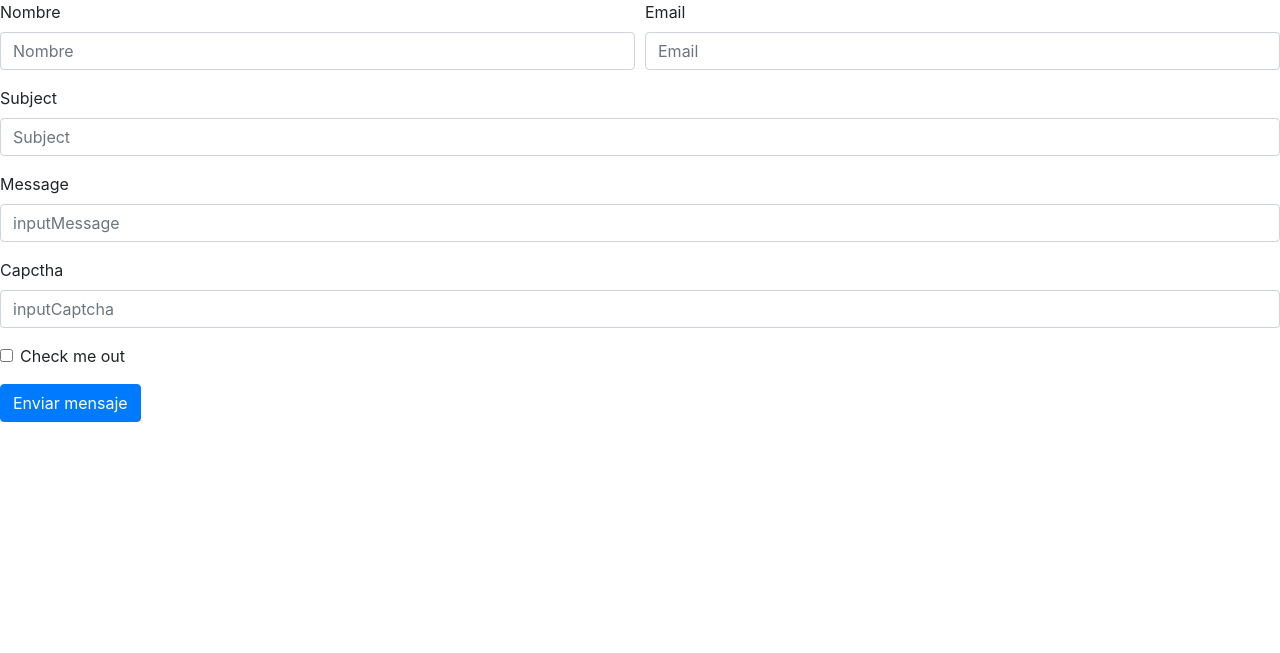
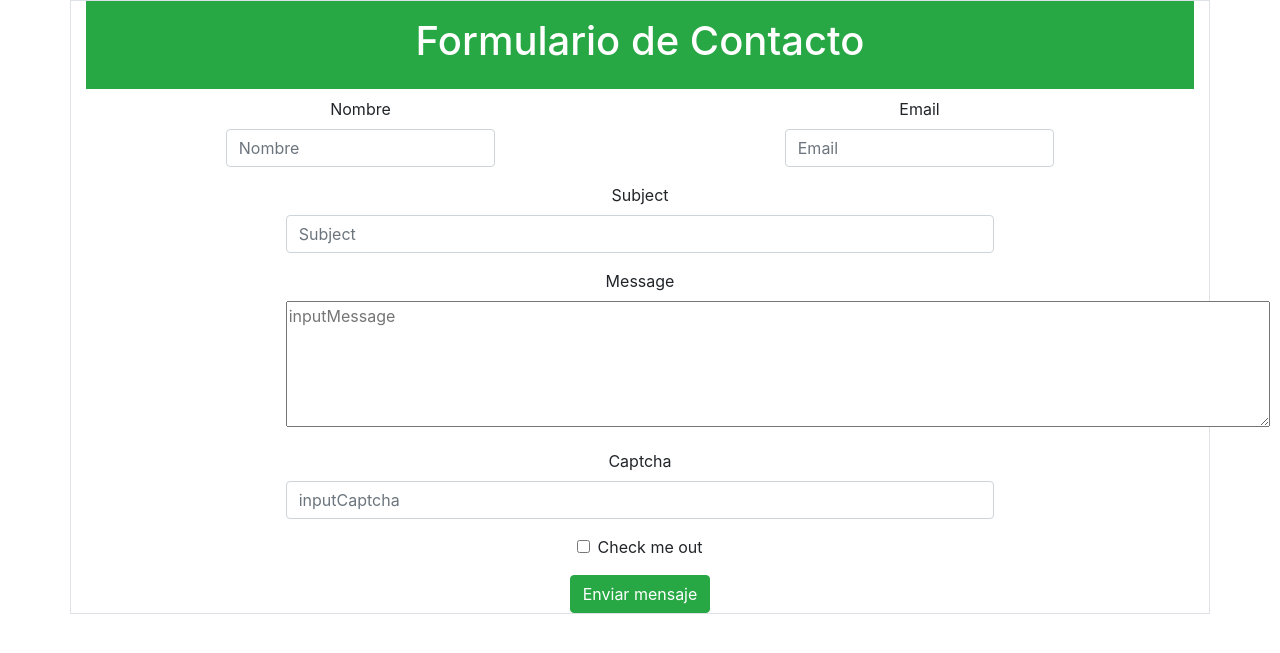
Before and after one commit to Luis219/Tarea1U2, a Flask app: template templates/layouts/index.html in a window 1280 px wide. Shown: the top 653 px of the page. Run offline with Flask 2, Linux system fonts and the light colour scheme; the template is opened without the code that fills it, so the values that code supplies are empty; some libraries are stand-ins or nearby versions.

Commit message:
formulario

```diff
--- a/app.py
+++ b/app.py
@@ -24,7 +24,7 @@ def index():
 
     """
 
-    return render_template("layouts/block_hopper.html")
+    return render_template("layouts/index.html")
 
 
 if __name__ == "__main__":
--- a/templates/layouts/index.html
+++ b/templates/layouts/index.html
@@ -20,27 +20,30 @@
    crossorigin="anonymous"></script>
 </head>
 <body>
-    <form>
-        <div class="form-row">
-          <div class="form-group col-md-6">
+    <form class="container border text-center">
+        <div class="p-3 mb-2 bg-success text-white">
+        <h1>Formulario de Contacto</h1>
+        </div>
+        <div class="form-row ">
+          <div class="form-group col-lg-3 col-md-3 mx-auto ">
             <label for="inputName">Nombre</label>
             <input type="text" class="form-control" id="inputName" placeholder="Nombre">
           </div>
-          <div class="form-group col-md-6">
+          <div class="form-group col-lg-3 col-md-3 mx-auto">
             <label for="inputEmail4">Email</label>
             <input type="email" class="form-control" id="inputEmail4" placeholder="Email">
           </div>
         </div>
-        <div class="form-group">
+        <div class="form-group col-lg-8 col-md-4 mx-auto" >
           <label for="inputSubject">Subject</label>
           <input type="text" class="form-control" id="inputSubject" placeholder="Subject">
         </div>
-        <div class="form-group">
-          <label for="inputMessage">Message</label>
-          <input type="text" class="form-control" id="inputMessage" placeholder="inputMessage">
+        <div class="form-group col-lg-8 col-md-4 mx-auto">
+          <label for="inputMessage">Message</label> <br>
+          <textarea name="mensaje" id="inputMessage" placeholder="inputMessage" cols="94" rows="5"></textarea>
         </div>
-        <div class="form-group">
-            <label for="inputCaptcha">Capctha</label>
+        <div class="form-group col-lg-8 col-md-4 mx-auto">
+            <label for="inputCaptcha">Captcha</label>
             <input type="text" class="form-control" id="inputCaptcha" placeholder="inputCaptcha">
         </div>
 
@@ -52,7 +55,7 @@
             </label>
           </div>
         </div>
-        <button type="submit" class="btn btn-primary">Enviar mensaje</button>
+        <button type="submit" class="btn btn-success">Enviar mensaje</button>
       </form>
 
 </body>
```
